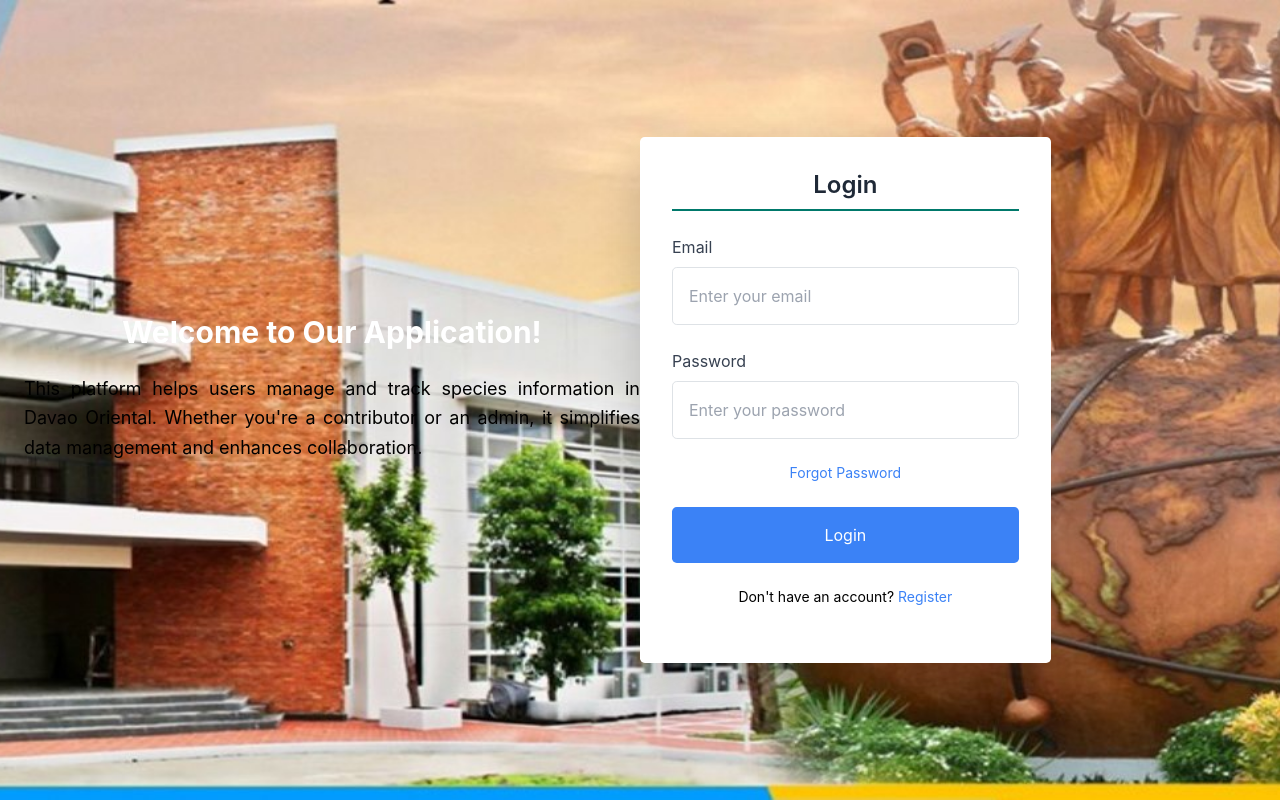
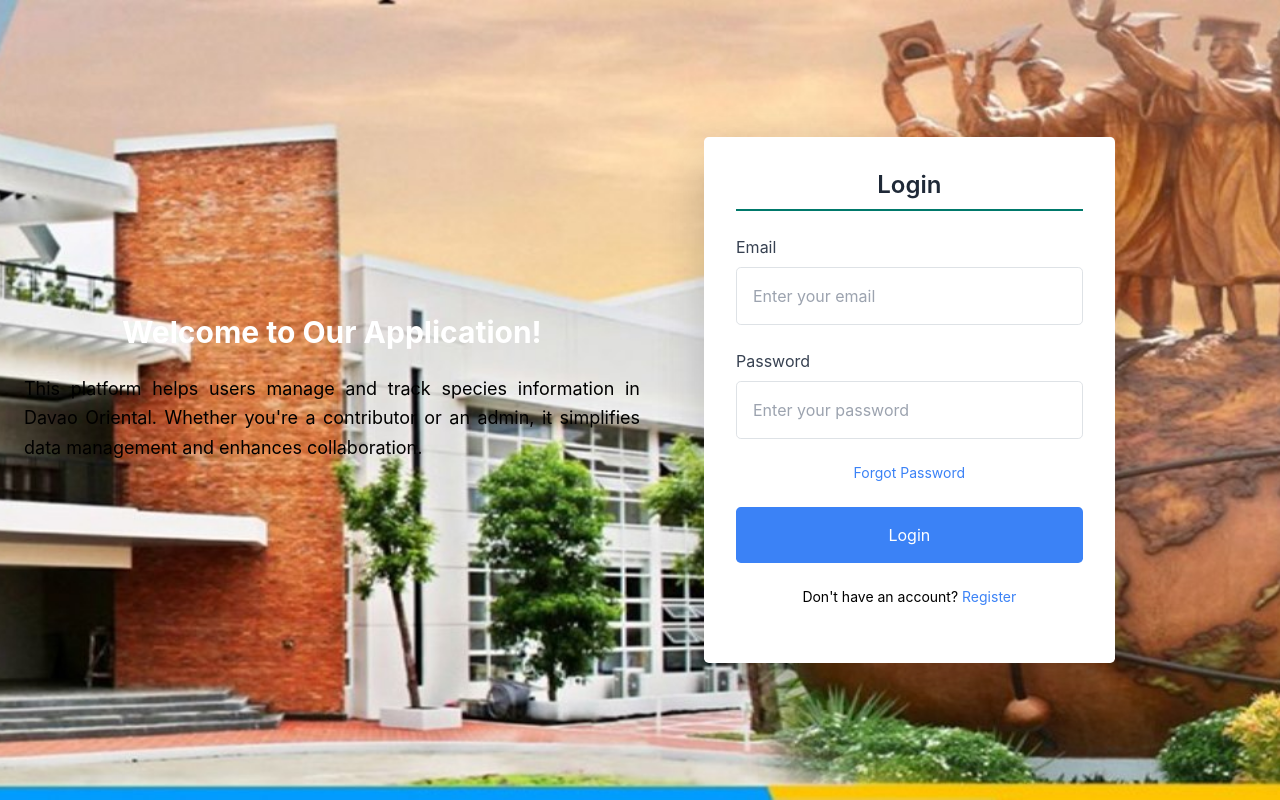
Before and after one commit to Miketzy/capstone2-client, a React (Create React App) app in the folder frontend-client2/: page / in a window 1280 px wide. Built offline with nearby package versions, Linux system fonts and the light colour scheme; a small style sheet from the web is missing.

Commit message:
login update

```diff
--- a/frontend-client2/src/Components/Login-register-Form/Login-Form/Login.jsx
+++ b/frontend-client2/src/Components/Login-register-Form/Login-Form/Login.jsx
@@ -85,13 +85,13 @@ const Login = () => {
         </div>
 
         {/* Login Form */}
-        <div className="bg-white p-8 rounded-lg shadow-lg w-full sm:w-3/4 md:w-2/3 lg:w-1/3">
+        <div className="bg-white p-8 rounded-lg shadow-lg w-full sm:w-3/4 md:w-2/3 lg:w-1/3 lg:ml-16">
+          {" "}
+          {/* Added lg:ml-16 to move it right */}
           <h2 className="text-2xl font-semibold text-center text-gray-800 mb-6">
             Login
           </h2>
-
           {error && <p className="text-red-500 text-center mb-4">{error}</p>}
-
           <form onSubmit={handleSubmit}>
             <div className="mb-4">
               <label htmlFor="email" className="block text-gray-700 mb-2">
@@ -139,7 +139,6 @@ const Login = () => {
               Login
             </button>
           </form>
-
           <p className="text-center text-sm mt-4">
             Don't have an account?{" "}
             <span
```
